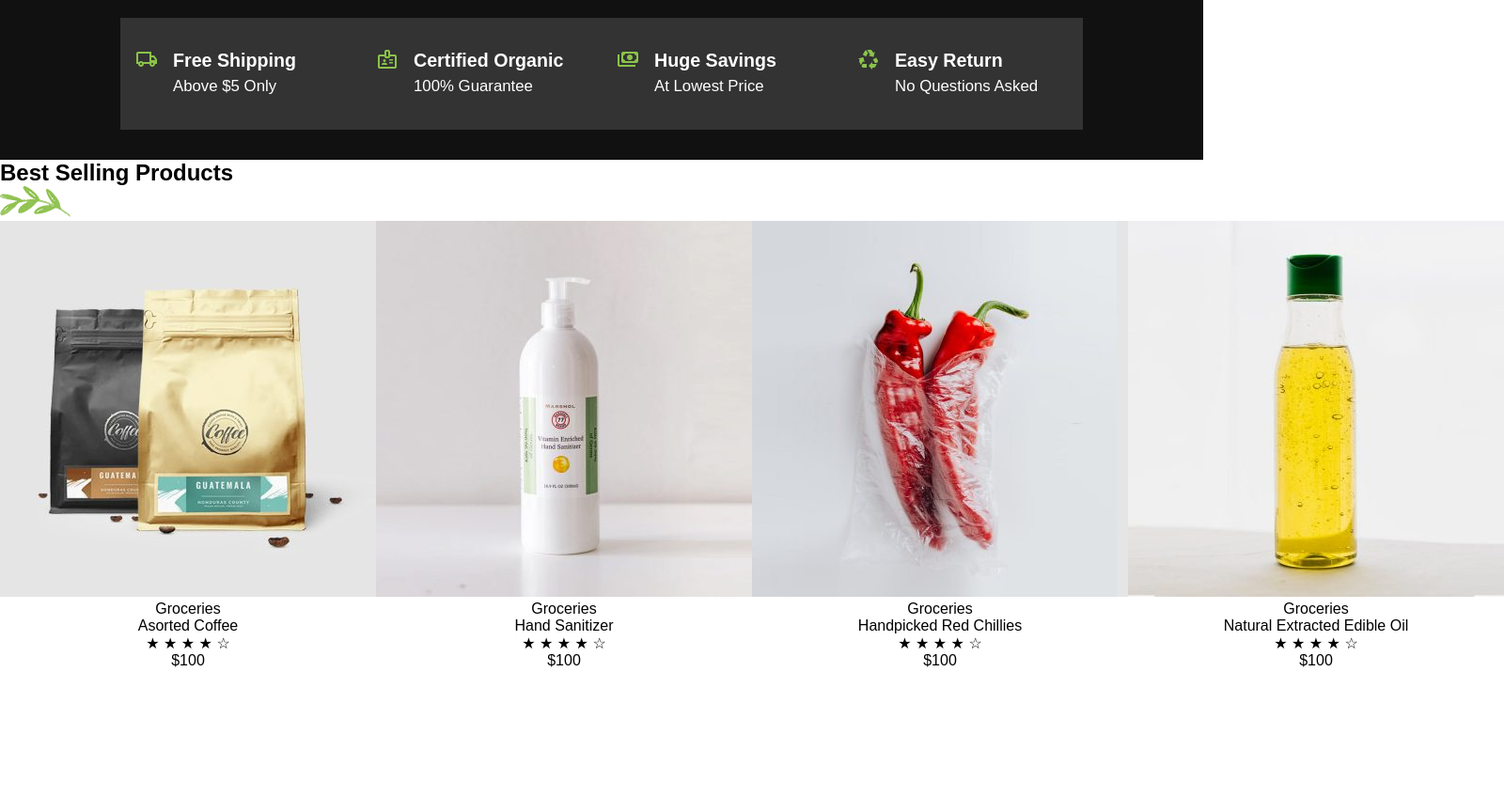
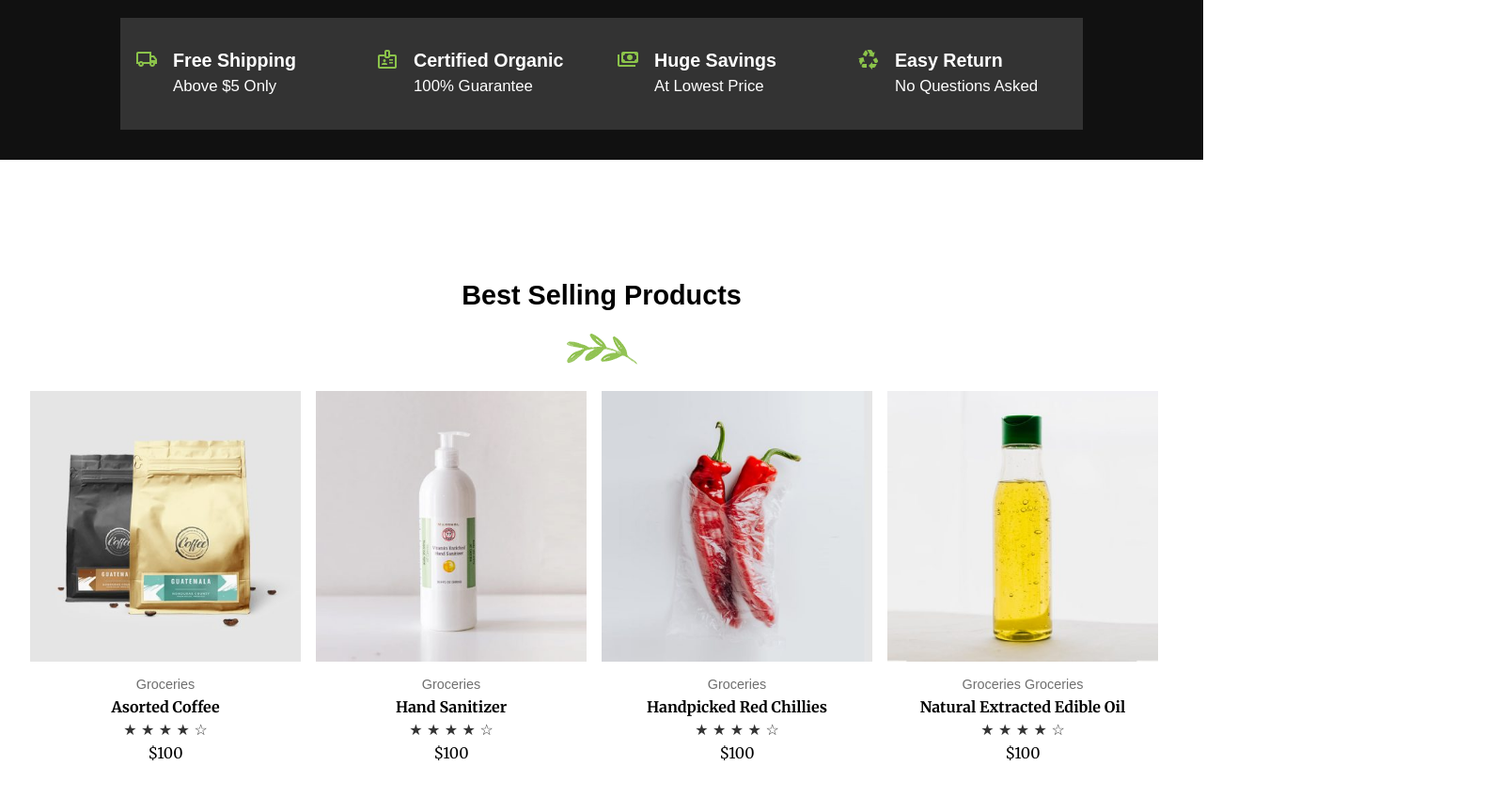
Before and after one commit to AbinashBhattarai/OrganicShop, a plain HTML site: page index.html in a window 1280 px wide. Shown: the part 961-1809 px from the top of the page at 94% size, 1600 px wide, since content can reach past the window. Before the commit the page ends 1673 px from the top, so only its background shows below. Drawn offline with nearby package versions, Linux system fonts and the light colour scheme.

Commit message:
product section

```diff
--- a/index.html
+++ b/index.html
@@ -115,8 +115,13 @@
             <div class="product-img">
               <img src="assets/coffee-asorted-400x400.jpg" alt="coffee">
             </div>
-            <div class="product-category">Groceries</div>
-            <div class="product-title">Asorted Coffee</div>
+            <div class="product-description">
+              <div class="product-category">
+                <span class="product-category-name">Groceries</span>
+              </div>
+              <div class="product-title">
+                <span class="product-title-name">Asorted Coffee</span>
+              </div>
               <div class="product-review">
                 &#9733;
                 &#9733;
@@ -124,15 +129,23 @@
                 &#9733;
                 &#9734;
               </div>
-            <div class="product-price">$100</div>
+              <div class="product-price">
+                <span class="product-price-tag">$100</span>
+              </div>
+            </div>
           </div>
 
           <div class="product-box">
             <div class="product-img">
               <img src="assets/sanitizer-400x400.jpg" alt="sanitizer">
             </div>
-            <div class="product-category">Groceries</div>
-            <div class="product-title">Hand Sanitizer</div>
+            <div class="product-description">
+              <div class="product-category">
+                <span class="product-category-name">Groceries</span>
+              </div>
+              <div class="product-title">
+                <span class="product-title-name">Hand Sanitizer</span>
+              </div>
               <div class="product-review">
               &#9733;
               &#9733;
@@ -140,15 +153,23 @@
               &#9733;
               &#9734;
             </div>
-            <div class="product-price">$100</div>
+            <div class="product-price">
+              <span class="product-price-tag">$100</span>
+            </div>
+            </div>
           </div>
 
           <div class="product-box">
             <div class="product-img">
               <img src="assets/red-chillies-400x400.jpg" alt="chillies">
             </div>
-            <div class="product-category">Groceries</div>
-            <div class="product-title">Handpicked Red Chillies</div>
+            <div class="product-description">
+              <div class="product-category">
+                <span class="product-category-name">Groceries</span>
+              </div>
+              <div class="product-title">
+                <span class="product-title-name">Handpicked Red Chillies</span>
+              </div>
               <div class="product-review">
               &#9733;
               &#9733;
@@ -156,15 +177,23 @@
               &#9733;
               &#9734;
             </div>
-            <div class="product-price">$100</div>
+            <div class="product-price">
+              <span class="product-price-tag">$100</span>
+            </div>
+            </div>
           </div>
 
           <div class="product-box">
             <div class="product-img">
               <img src="assets/edible-oil-400x400.jpg" alt="oil">
             </div>
-            <div class="product-category">Groceries</div>
-            <div class="product-title">Natural Extracted Edible Oil</div>
+            <div class="product-description">
+              <div class="product-category">Groceries
+                <span class="product-category-name">Groceries</span>
+              </div>
+              <div class="product-title">
+                <span class="product-title-name">Natural Extracted Edible Oil</span>
+              </div>
               <div class="product-review">
               &#9733;
               &#9733;
@@ -172,7 +201,10 @@
               &#9733;
               &#9734;
             </div>
-            <div class="product-price">$100</div>
+            <div class="product-price">
+              <span class="product-price-tag">$100</span>
+            </div>
+            </div>
           </div>
         </div>
       </div>
--- a/style.css
+++ b/style.css
@@ -148,12 +148,59 @@ nav span{
 .product-container{
   display: flex;
   flex-direction: column;
+  align-items: center;
+  margin: 0 8rem;
+  padding: 5rem 0;
 }
+.product-text{
+  font-size: 1.2rem;
+  padding-top: 3rem;
+  margin-bottom: 1.5rem;
+}
+
 .product-display{
   display: flex;
+  padding: 1.5rem 3rem;
 }
 .product-box{
   display: flex;
   flex-direction: column;
   align-items: center;
+  margin-right: 1rem;
 }
+.product-img{
+  margin-bottom: 0.5rem;
+}
+.product-img img{
+  height: 18rem;
+  width: 18rem;
+}
+.product-description{
+  line-height: 1.5rem;
+  width: 100%;
+  display: flex;
+  flex-direction: column;
+}
+.product-category{
+  margin: auto;
+  color: rgb(51, 51, 51);
+  opacity: 0.7;
+  font-size: 0.9rem;
+}
+.product-title{
+  margin: auto;
+  font-weight: bold;
+}
+.product-title-name{
+  font-family: "Merriweather", serif;
+}
+.product-review{
+  margin: auto;
+  color: rgb(51, 51, 51);
+}
+.product-price{
+  margin: auto;
+}
+.product-price-tag{
+  font-family: "Merriweather", serif;
+}
```
Lines whose indentation alone changed are shown as unchanged.
